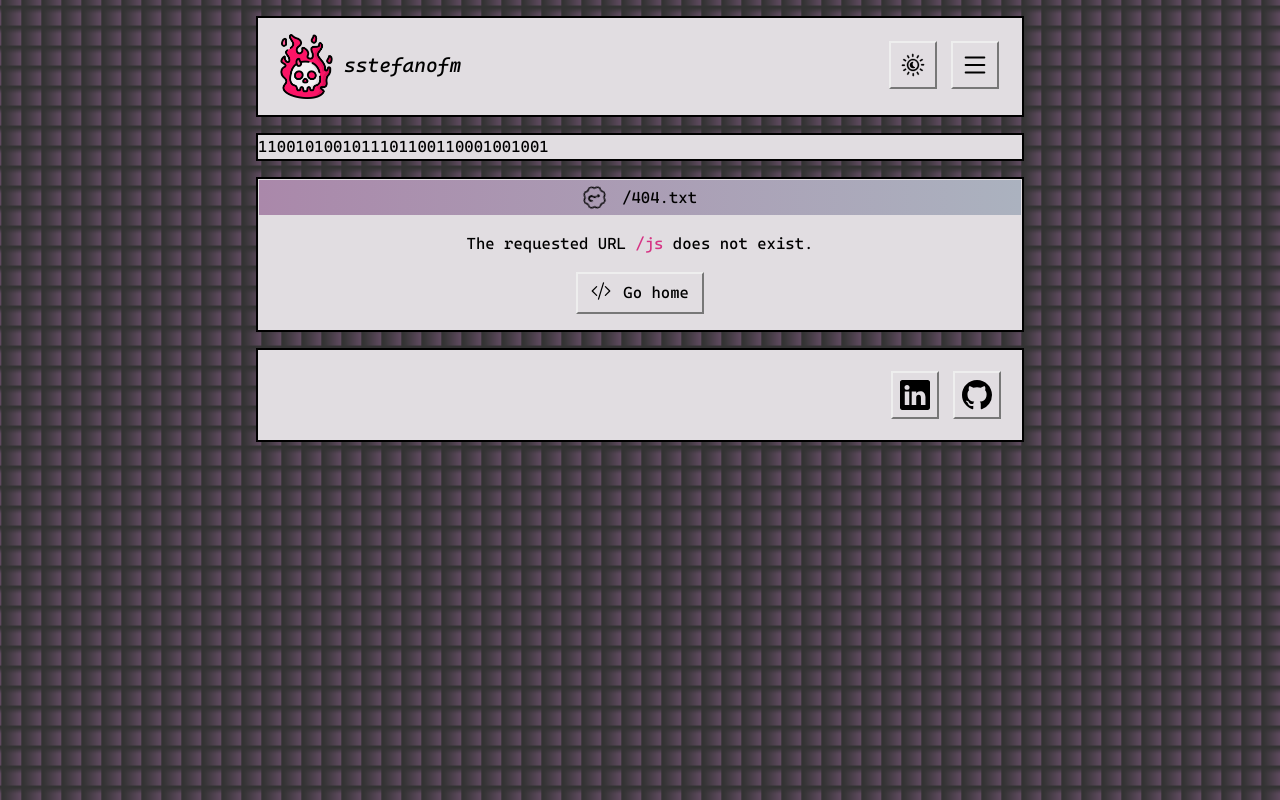
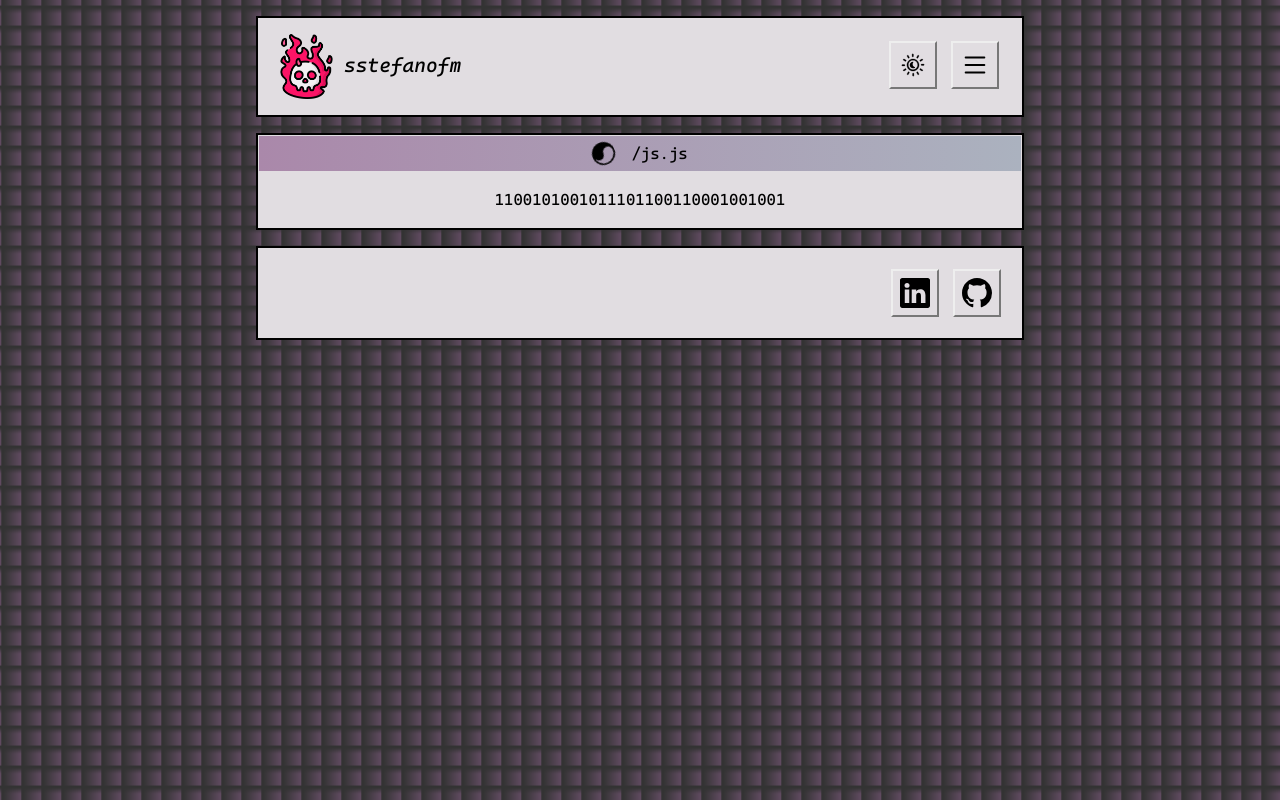
Before and after one commit to sstefanofm/sstefanofm.github.io, a React (Create React App) app: page /js in a window 1280 px wide. Before the commit this address had no page. Built offline with nearby package versions, Linux system fonts and the light colour scheme.

Commit message:
BinaryTime in its own /js route

```diff
--- a/src/App.jsx
+++ b/src/App.jsx
@@ -1,33 +1,19 @@
 import './App.css'
 import Footer from './components/Footer'
 import Nav from './components/Nav'
-import Card from './components/Card'
 import ThemeContext from './context/ThemeContext'
 import Theme from './context/theme'
 import { routes } from './routes'
 
-import { useEffect, useState } from 'react'
+import { useState } from 'react'
 import { useRoutes } from 'react-router-dom'
-
-const getBin = (n = 0) => (n >>> 0).toString(2)
-const getTime = () => Math.floor(new Date().getTime() / 1e3)
 
 const App = () => {
   const [theme, setTheme] = useState(Theme.LIGHT)
-  const [binaryTime, setBinaryTime] = useState(getBin(getTime()))
-
-  useEffect(() => {
-    const t = setInterval(() => {
-      setBinaryTime(getBin(getTime()))
-    }, 1e3)
-
-    return () => clearInterval(t)
-  }, [])
 
   return (
     <ThemeContext.Provider value={{ theme, setTheme }}>
       <Nav />
-      <Card>{binaryTime}</Card>
       {useRoutes(routes) /* pages */}
       <Footer />
     </ThemeContext.Provider>
--- /dev/null
+++ b/src/components/BinaryTime/index.jsx
@@ -0,0 +1,23 @@
+import Card from '../Card'
+
+import { useEffect, useState } from 'react'
+
+const getBin = (n = 0) => (n >>> 0).toString(2)
+const getTime = () => Math.floor(new Date().getTime() / 1e3)
+const getBinaryTime = () => getBin(getTime())
+
+const BinaryTime = () => {
+  const [binaryTime, setBinaryTime] = useState(getBinaryTime())
+
+  useEffect(() => {
+    const u = setInterval(() => {
+      setBinaryTime(getBinaryTime())
+    }, 1e3)
+
+    return () => clearInterval(u)
+  }, [])
+
+  return <>{binaryTime}</>
+}
+
+export default BinaryTime
--- /dev/null
+++ b/src/pages/Js/index.jsx
@@ -0,0 +1,30 @@
+import ThemeContext from '../../context/ThemeContext'
+import Content from '../../components/Content'
+import { Brilliance } from '../../components/Icon'
+
+import { useContext } from 'react'
+import BinaryTime from '../../components/BinaryTime'
+
+const Js = () => {
+  const { theme } = useContext(ThemeContext)
+
+  return (
+    <Content>
+      <Content.Header
+        title='Js'
+        extension='js'
+      >
+        <Brilliance
+          width={23}
+          height={23}
+          classes={['GrimRotation']}
+        />
+      </Content.Header>
+      <Content.Body>
+        <BinaryTime />
+      </Content.Body>
+    </Content>
+  )
+}
+
+export default Js
--- a/src/routes.jsx
+++ b/src/routes.jsx
@@ -2,6 +2,7 @@ import Projects from './pages/Projects'
 import Markdown from './pages/Markdown'
 import About from './pages/About'
 import NotFound from './pages/NotFound'
+import Js from './pages/Js'
 
 export const routes = [
   {
@@ -18,6 +19,10 @@ export const routes = [
     ],
   },
   {
+    path: 'js',
+    element: <Js />,
+  },
+  {
     path: 'about',
     element: <About />,
   },
```
